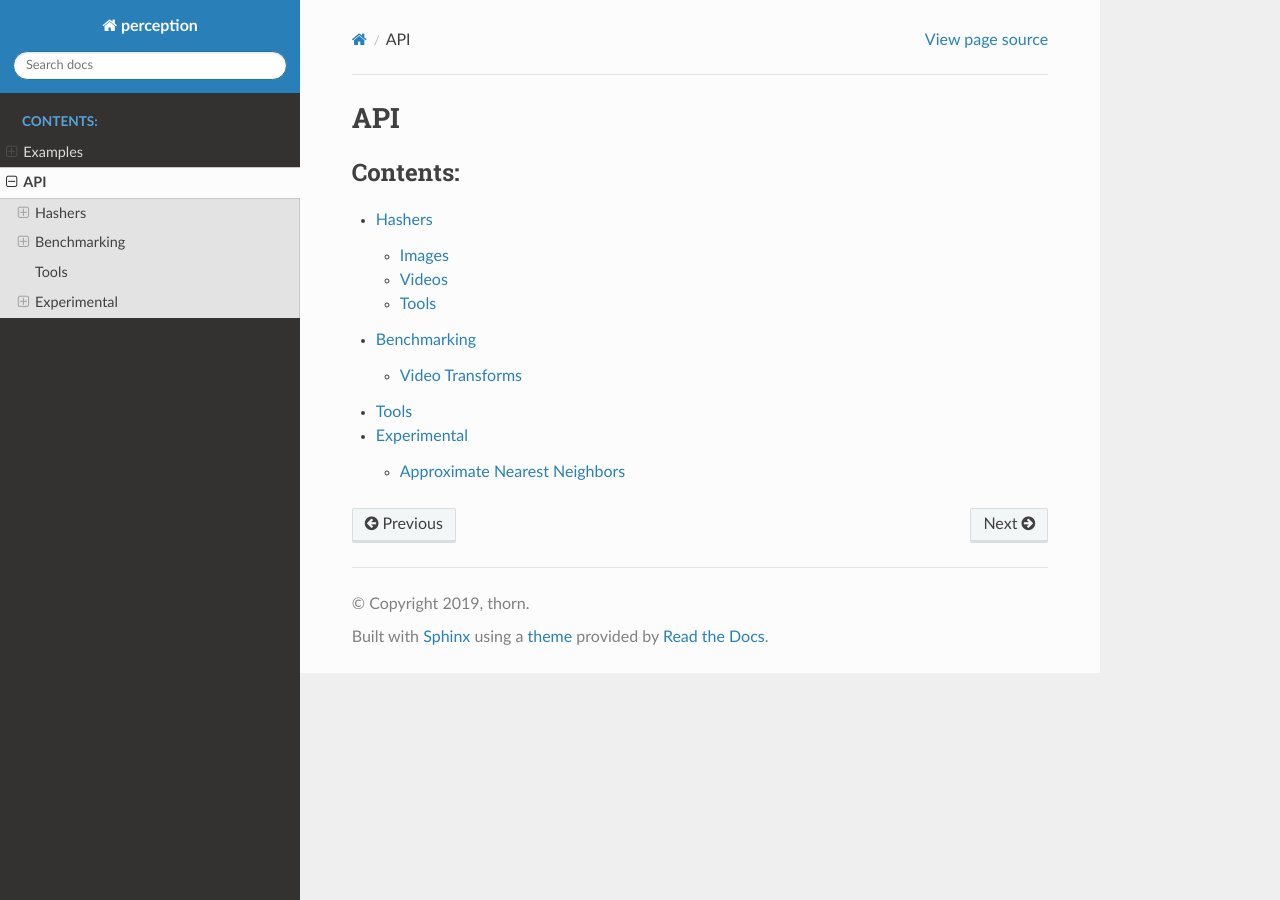
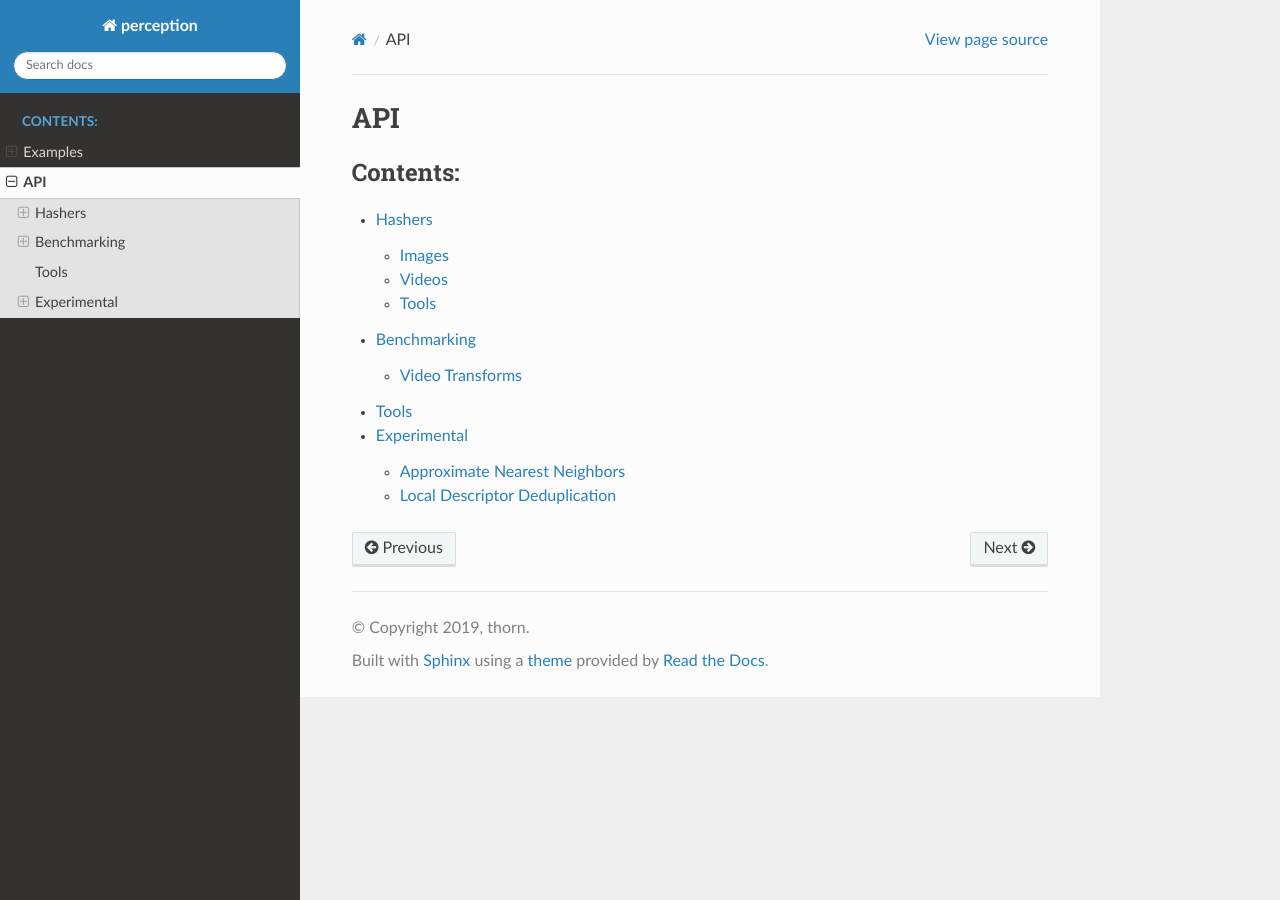
Before and after one commit to thorn-oss/perception, a Sphinx documentation site: the page built from docs/api/index.rst, in a window 1280 px wide. Built offline with Sphinx 7.4.7 and the Read the Docs theme 2.0.0, drawn with Linux system fonts in a browser that asks for light colours; formulas are drawn with MathJax 3.

Commit message:
Add SIFT deduplication to docs.

```diff
--- a/docs/api/experimental.rst
+++ b/docs/api/experimental.rst
@@ -9,3 +9,9 @@
 .. automodule:: perception.experimental.ann
         :members:
         :imported-members:
+
+Local Descriptor Deduplication
+~~~~~~~~~~~~~~~~~~~~~~~~~~~~~~
+
+.. automodule:: perception.experimental.local_descriptor_deduplication
+        :members: deduplicate, validate_match, pairs_to_clusters
```
